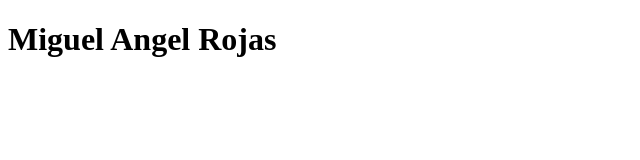
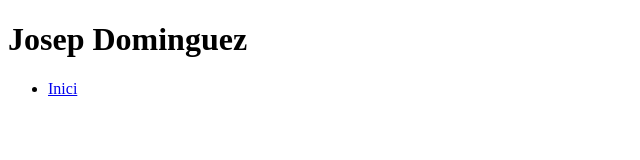
Before and after one commit to mrojasdaw2n25/portafoli-M0614, a plain HTML site: page index.html in a window 1280 px wide. Shown: the whole page, without its empty margins (0-640 px from the left). Drawn offline with Linux system fonts and the light colour scheme.

Commit message:
Afegida estructura base del header i nav

```diff
--- a/index.html
+++ b/index.html
@@ -6,7 +6,9 @@
     <title>Document</title>
   </head>
   <body>
-
-  </body>
-</html>
-<h1> Miguel Angel Rojas</h1>
+    <header>
+        <h1>Josep Dominguez</h1>
+        <nav>
+            <ul><li><a href="#">Inici</a></li></ul>
+        </nav>
+    </header>
```
